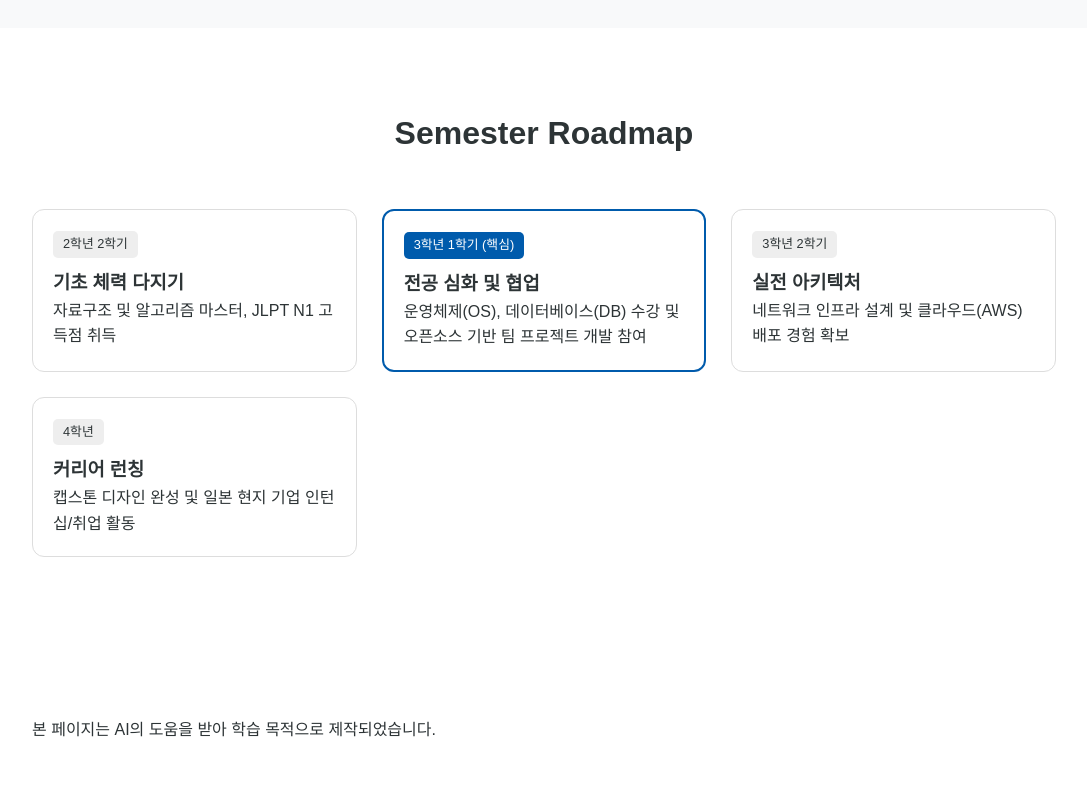
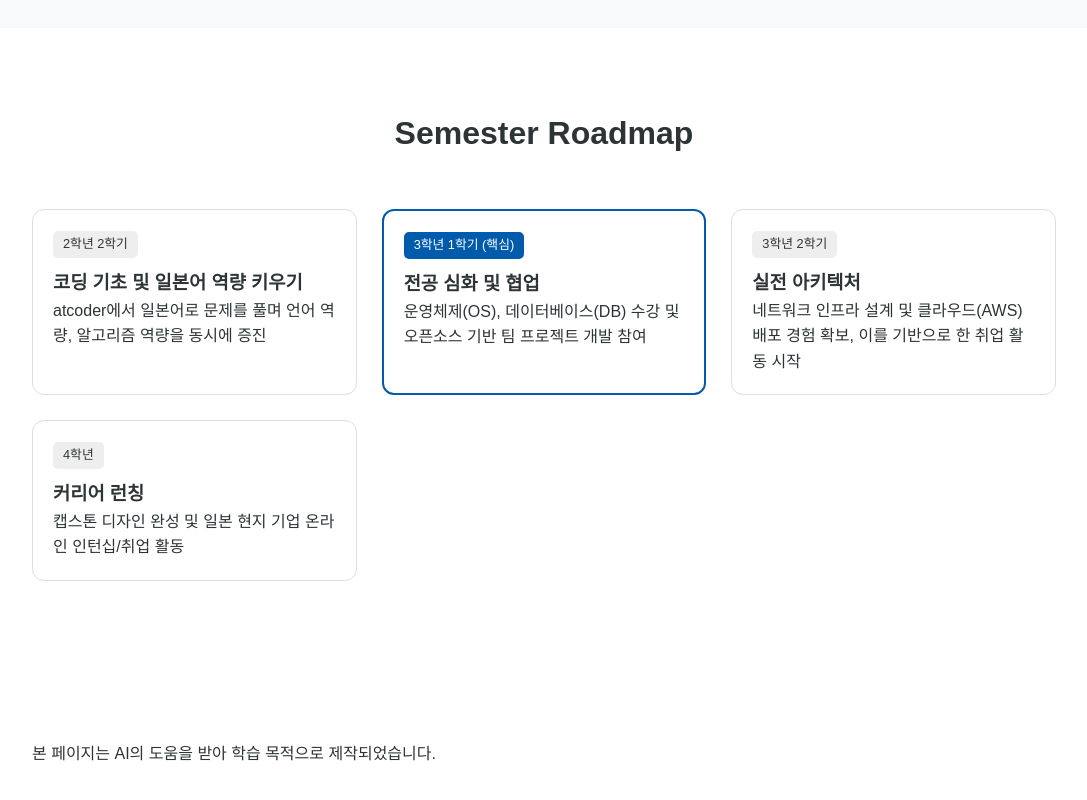
Before and after one commit to Rladlter/myportpolio, a plain HTML site: page index.html in a window 1280 px wide. Shown: the part 880-1680 px from the top of the page, without its empty margins (96-1183 px from the left). Drawn offline with Linux system fonts and the light colour scheme.

Commit message:
third commit

```diff
--- a/index.html
+++ b/index.html
@@ -50,8 +50,8 @@
             <div class="project-card roadmap-card">
                 <div class="project-info">
                     <span class="tag">2학년 2학기</span>
-                    <h3>기초 체력 다지기</h3>
-                    <p>자료구조 및 알고리즘 마스터, JLPT N1 고득점 취득</p>
+                    <h3>코딩 기초 및 일본어 역량 키우기</h3>
+                    <p>atcoder에서 일본어로 문제를 풀며 언어 역량, 알고리즘 역량을 동시에 증진</p>
                 </div>
             </div>
             <div class="project-card roadmap-card active">
@@ -65,14 +65,14 @@
                 <div class="project-info">
                     <span class="tag">3학년 2학기</span>
                     <h3>실전 아키텍처</h3>
-                    <p>네트워크 인프라 설계 및 클라우드(AWS) 배포 경험 확보</p>
+                    <p>네트워크 인프라 설계 및 클라우드(AWS) 배포 경험 확보, 이를 기반으로 한 취업 활동 시작</p>
                 </div>
             </div>
             <div class="project-card roadmap-card">
                 <div class="project-info">
                     <span class="tag">4학년</span>
                     <h3>커리어 런칭</h3>
-                    <p>캡스톤 디자인 완성 및 일본 현지 기업 인턴십/취업 활동</p>
+                    <p>캡스톤 디자인 완성 및 일본 현지 기업 온라인 인턴십/취업 활동</p>
                 </div>
             </div>
         </div>
```
